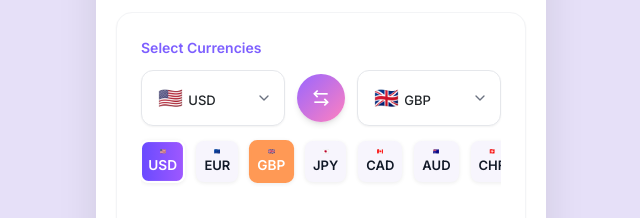
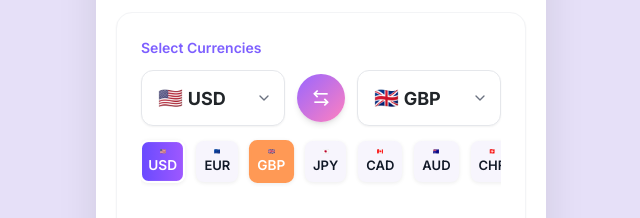
Before and after one commit to amit555-star/smart-expense-tracker, a plain HTML site: page home.html in a window 1280 px wide. Shown: the part 399-617 px from the top of the page, 319-959 px from the left. Drawn offline with nearby package versions, Linux system fonts and the light colour scheme; sample sign-in values are in the browser's storage.

Commit message:
modified styles.css and currency.js to make the font looks decent

```diff
--- a/css/styles.css
+++ b/css/styles.css
@@ -551,7 +551,7 @@ input[type="text"]:focus, input[type="password"]:focus {
     border-radius: 12px;
     background: var(--white);
     font-size: 20px;
-    font-weight: 500;
+    font-weight: 700;
     cursor: pointer;
     transition: all 0.2s ease;
     box-shadow: var(--shadow-sm);
--- a/js/currency.js
+++ b/js/currency.js
@@ -71,10 +71,10 @@ document.querySelectorAll('.currency-display').forEach(el => {
 // Update currency dropdowns
 function updateCurrencyDisplays() {
     if (fromCurrencyDisplay) {
-        fromCurrencyDisplay.innerHTML = `${currencyFlags[currentFromCurrency]} <span style='font-size:13px;'>${currentFromCurrency}</span>`;
+        fromCurrencyDisplay.innerHTML = `${currencyFlags[currentFromCurrency]} <span style='font-size:18px;'>${currentFromCurrency}</span>`;
     }
     if (toCurrencyDisplay) {
-        toCurrencyDisplay.innerHTML = `${currencyFlags[currentToCurrency]} <span style='font-size:13px;'>${currentToCurrency}</span>`;
+        toCurrencyDisplay.innerHTML = `${currencyFlags[currentToCurrency]} <span style='font-size:18px;'>${currentToCurrency}</span>`;
     }
 }
 
```
